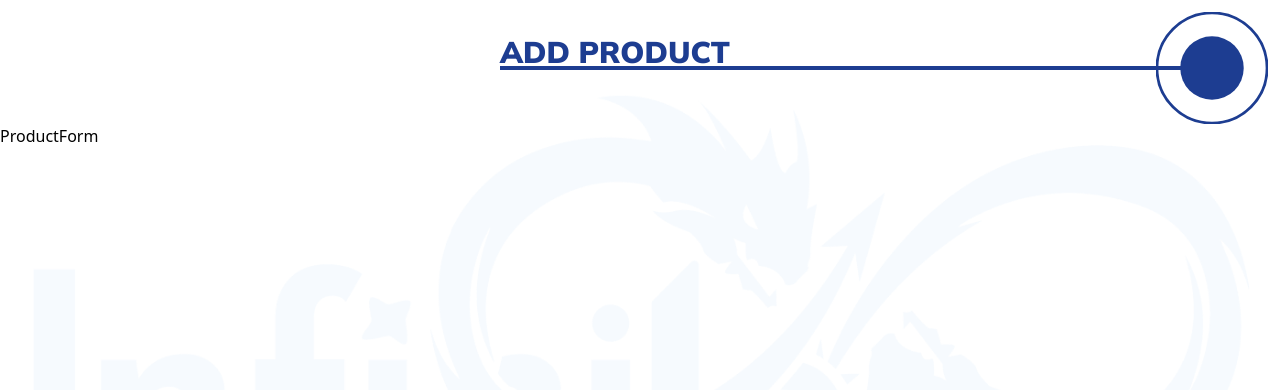
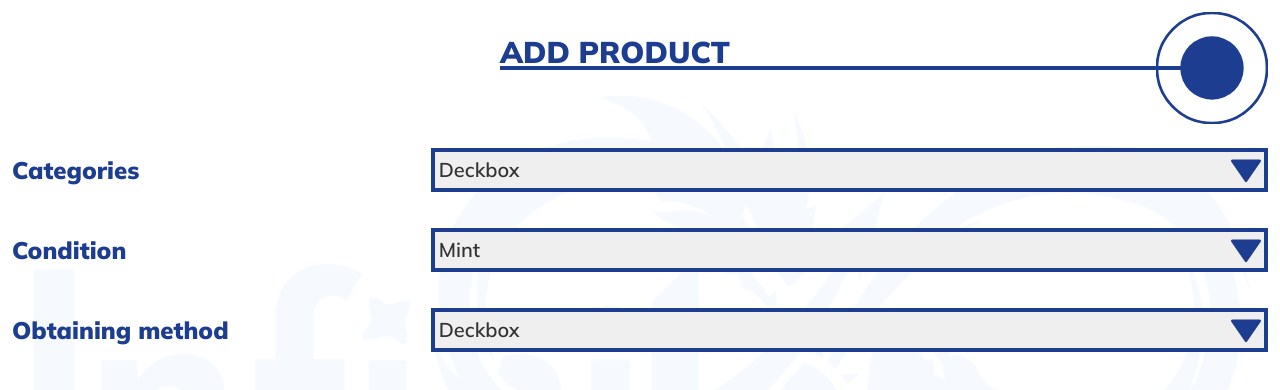
Before and after one commit to jm-olave/Yanstore, a React (Vite) app in the folder frontend/: page /add-product in a window 1280 px wide. Shown: the top 390 px of the page. Built offline with nearby package versions, Linux system fonts and the light colour scheme.

Commit message:
input select finished

```diff
--- /dev/null
+++ b/frontend/src/Components/InputSelect/InputSelect.jsx
@@ -0,0 +1,34 @@
+import React from 'react'
+
+const InputSelect = ({ name, options, form }) => {
+
+  const InputSelectName = name
+  const InputSelectOptions = options
+
+  const handleOptionChange = (event) => {
+    event.target.blur()
+  }
+
+  return (
+    <div className='grid my-3 p-3 md:grid-cols-3 items-center'>
+      <label className='text-secondaryBlue font-Mulish font-black text-2xl ' htmlFor={InputSelectName}>{InputSelectName}</label>
+      <select className='w-5/6 p-1 text-black font-Mulish font-semibold text-xl border-4 border-secondaryBlue appearance-none bg-no-repeat bg-right bg-contain bg-downArrow focus:bg-upArrow md:w-full md:col-span-2 md:col-start-2'
+              name={InputSelectName}
+              id={InputSelectName}
+              form={form}
+              onChange={handleOptionChange}
+      >
+        {
+          InputSelectOptions.map(item => (
+            <option value={item} key={item}>
+              {item}
+            </option>
+          ))
+        }
+      </select>
+    </div>
+
+  )
+}
+
+export default InputSelect
--- a/frontend/src/Pages/ProductForm.jsx
+++ b/frontend/src/Pages/ProductForm.jsx
@@ -1,8 +1,30 @@
 import React from 'react'
+import InputSelect from '../Components/InputSelect/InputSelect'
 
 const ProductForm = () => {
+
+  let options = [
+    'Deckbox',
+    'Playmat',
+    'Sleeves'
+  ]
+
+  let conditions = [
+    'Mint',
+    'Near Mint',
+    'Excelent',
+    'Good',
+    'Lightly Played',
+    'Played',
+    'Poor'
+  ]
+
   return (
-    <div>ProductForm</div>
+    <div>
+      <InputSelect name='Categories' options={options}/>
+      <InputSelect name='Condition' options={conditions}/>
+      <InputSelect name='Obtaining method' options={options}/>
+    </div>
   )
 }
 
```
Also changed, not shown: frontend/tailwind.config.js (+2 -0 lines).
